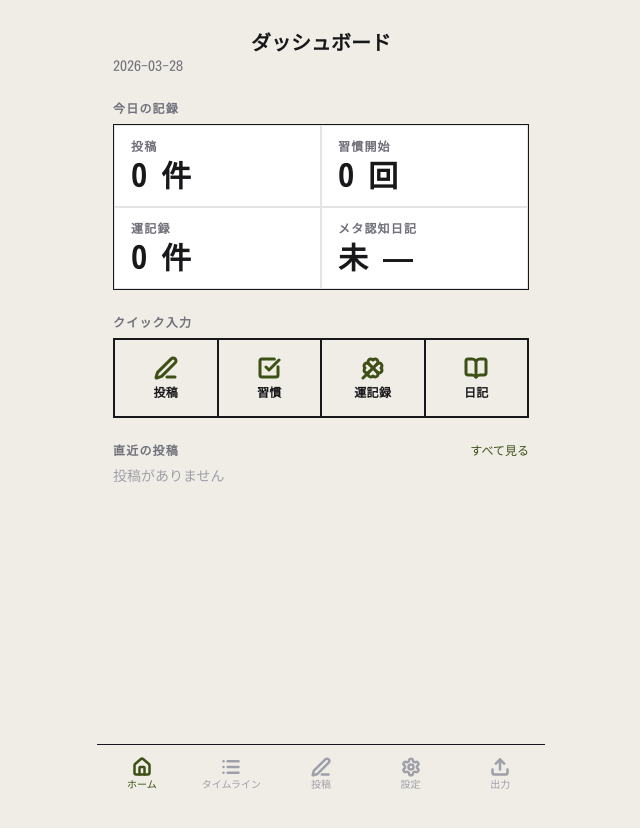
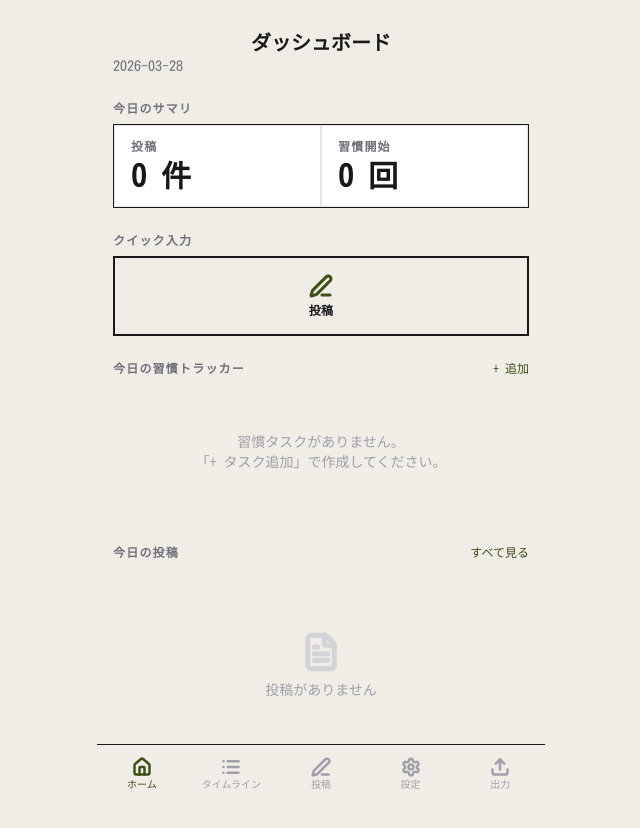
Before and after one commit to sen-sketch/self-insight-app, a Next.js app: page / in a window 1280 px wide. Shown: the top 828 px of the page, without its empty margins (319-959 px from the left). Before the commit the page ends 800 px from the top, so only its background shows below. Built offline with nearby package versions, Linux system fonts and the light colour scheme.

Commit message:
Phase 6: ホーム画面の更新

```diff
--- a/src/components/dashboard/DashboardPage.tsx
+++ b/src/components/dashboard/DashboardPage.tsx
@@ -1,36 +1,26 @@
 "use client";
 
-import { useMemo, useState } from "react";
+import { useState } from "react";
 import Link from "next/link";
 import {
-  getTimelinePosts,
+  getPosts,
+  addPost,
+  updatePost,
+  deletePost,
+  getHabits,
+  addHabit,
+  updateHabit,
+  deleteHabit,
+  addHabitStartLog,
   getHabitStartLogs,
-  getLuckRecords,
-  getMetaDiaryByDate,
-  getHabits,
+  reorderActiveHabits,
 } from "@/storage";
-import { formatDisplayDateTime, toTokyoYmd } from "@/lib/datetime";
-import { getHabitWeeklyStats } from "@/lib/habitStats";
-import type { TimelinePost } from "@/lib/types";
-import type { DailyStartEntry } from "@/lib/habitStats";
-import { PenLine, CheckSquare, Clover, BookOpen, Annoyed, Frown, Meh, Smile, Laugh } from "lucide-react";
-import type { LucideIcon } from "lucide-react";
-
-// ─── ユーティリティ ────────────────────────────────────────────
-
-const DAY_LABELS = ["月", "火", "水", "木", "金", "土", "日"] as const;
-
-function getDayLabel(ymd: string): string {
-  const [y, m, d] = ymd.split("-").map(Number);
-  const idx = (new Date(Date.UTC(y, m - 1, d)).getUTCDay() + 6) % 7;
-  return DAY_LABELS[idx];
-}
-
-function minutesToHHmm(minutes: number): string {
-  const h = Math.floor(minutes / 60);
-  const m = minutes % 60;
-  return `${String(h).padStart(2, "0")}:${String(m).padStart(2, "0")}`;
-}
+import { toTokyoYmd } from "@/lib/datetime";
+import type { Post, Habit, HabitStartLog, CreateHabitInput, CreatePostInput } from "@/lib/types";
+import { HabitList } from "@/components/habit/HabitList";
+import { HabitForm } from "@/components/habit/HabitForm";
+import { PostList } from "@/components/post/PostList";
+import { PenLine } from "lucide-react";
 
 // ─── サマリカード ──────────────────────────────────────────────
 
@@ -48,103 +38,79 @@ function SummaryCard({ label, value }: SummaryCardProps) {
   );
 }
 
-
-// ─── 直近投稿アイテム ──────────────────────────────────────────
-
-const MOOD_ICONS: Record<number, LucideIcon> = {
-  1: Annoyed,
-  2: Frown,
-  3: Meh,
-  4: Smile,
-  5: Laugh,
-};
-
-function RecentPostItem({ post }: { post: TimelinePost }) {
-  const date = formatDisplayDateTime(post.postedAt);
-  return (
-    <div className="flex flex-col gap-1 border-b border-zinc-900 px-3 py-2 last:border-b-0">
-      <div className="flex items-center justify-between">
-        <span className="text-xs text-zinc-400">{date}</span>
-        {(() => { const Icon = MOOD_ICONS[post.moodScore]; return Icon ? <Icon size={16} strokeWidth={3} className="text-zinc-400" /> : null; })()}
-      </div>
-      <p className="line-clamp-2 text-sm text-zinc-700">{post.content}</p>
-    </div>
-  );
-}
-
-// ─── ミニドットグラフ ──────────────────────────────────────────
-
-function MiniDotRow({ entries }: { entries: DailyStartEntry[] }) {
-  return (
-    <div className="flex items-end gap-1">
-      {entries.map((entry) => {
-        const has = entry.minutesSinceMidnight !== null;
-        const label = has
-          ? `${getDayLabel(entry.date)} ${minutesToHHmm(entry.minutesSinceMidnight!)}`
-          : getDayLabel(entry.date);
-        return (
-          <div key={entry.date} className="flex flex-col items-center gap-0.5" title={label}>
-            <span
-              className={`h-3 w-3 rounded-full ${
-                has
-                  ? "bg-[#3d5016]"
-                  : "border border-zinc-400"
-              }`}
-            />
-            <span className="text-[8px] text-zinc-400">{getDayLabel(entry.date)}</span>
-          </div>
-        );
-      })}
-    </div>
-  );
-}
-
-// ─── クイック入力ボタン ────────────────────────────────────────
-
-function QuickButton({ href, label, Icon }: { href: string; label: string; Icon: LucideIcon }) {
-  return (
-    <Link
-      href={href}
-      className="group flex flex-1 flex-col items-center gap-1 border border-zinc-900 bg-[#f0ede6] px-2 py-4 text-center hover:bg-[#3d5016] transition-colors"
-    >
-      <Icon size={24} strokeWidth={3} className="text-[#3d5016] group-hover:text-white transition-colors" />
-      <span className="text-xs font-bold uppercase tracking-wide text-zinc-900 group-hover:text-white transition-colors">{label}</span>
-    </Link>
-  );
-}
-
 // ─── メインコンポーネント ──────────────────────────────────────
 
 export function DashboardPage() {
   const [today] = useState(() => toTokyoYmd());
 
-  const [data] = useState(() => {
-    const t = toTokyoYmd();
-    const posts = getTimelinePosts();
-    const logs = getHabitStartLogs();
-    const luckRecords = getLuckRecords();
-    const diary = getMetaDiaryByDate(t);
-    const activeHabits = getHabits().filter((h) => h.isActive);
+  const [habits, setHabits] = useState<Habit[]>(() => getHabits());
+  const [logs, setLogs] = useState<HabitStartLog[]>(() => getHabitStartLogs());
+  const [posts, setPosts] = useState<Post[]>(() => getPosts());
+  const [showHabitForm, setShowHabitForm] = useState(false);
 
-    return {
-      todayPostCount: posts.filter((p) => toTokyoYmd(p.postedAt) === t).length,
-      todayHabitStartCount: logs.filter((l) => toTokyoYmd(l.startedAt) === t).length,
-      todayLuckCount: luckRecords.filter((r) => toTokyoYmd(r.recordedAt) === t).length,
-      hasDiary: diary !== null,
-      recentPosts: posts.slice(0, 3),
-      activeHabits,
-      allLogs: logs,
-    };
-  });
+  const todayPosts = posts.filter((p) => toTokyoYmd(p.postedAt) === today);
+  const todayHabitStartCount = logs.filter((l) => toTokyoYmd(l.startedAt) === today).length;
 
-  const habitStats = useMemo(
-    () =>
-      data.activeHabits.map((h) => ({
-        habit: h,
-        stats: getHabitWeeklyStats(data.allLogs, h.id),
-      })),
-    [data.activeHabits, data.allLogs]
-  );
+  function reloadHabits() {
+    setHabits(getHabits());
+    setLogs(getHabitStartLogs());
+  }
+
+  function reloadPosts() {
+    setPosts(getPosts());
+  }
+
+  function handleLogStart(habitId: string, note: string | null) {
+    const startedAt = new Date().toISOString();
+    addHabitStartLog({ habitId, startedAt, note });
+    addPost({
+      postedAt: startedAt,
+      moodScore: null,
+      whatText: note ?? null,
+      resultText: null,
+      questionText: null,
+      habitTags: [habitId],
+      freeTags: [],
+    });
+    reloadHabits();
+    reloadPosts();
+  }
+
+  function handleReorder(orderedIds: string[]) {
+    reorderActiveHabits(orderedIds);
+    reloadHabits();
+  }
+
+  function handleAddHabit(data: CreateHabitInput) {
+    addHabit(data);
+    reloadHabits();
+    setShowHabitForm(false);
+  }
+
+  function handleUpdateHabit(id: string, patch: Partial<CreateHabitInput>) {
+    updateHabit(id, patch);
+    reloadHabits();
+  }
+
+  function handleToggleActive(id: string, isActive: boolean) {
+    updateHabit(id, { isActive });
+    reloadHabits();
+  }
+
+  function handleDeleteHabit(id: string) {
+    deleteHabit(id);
+    reloadHabits();
+  }
+
+  function handleUpdatePost(id: string, data: CreatePostInput) {
+    updatePost(id, data);
+    reloadPosts();
+  }
+
+  function handleDeletePost(id: string) {
+    deletePost(id);
+    reloadPosts();
+  }
 
   return (
     <div className="mx-auto w-full max-w-md flex flex-col gap-6 py-2">
@@ -156,12 +122,10 @@ export function DashboardPage() {
 
       {/* 今日のサマリカード */}
       <section>
-        <h2 className="mb-2 text-xs font-bold uppercase tracking-widest text-zinc-500">今日の記録</h2>
+        <h2 className="mb-2 text-xs font-bold uppercase tracking-widest text-zinc-500">今日のサマリ</h2>
         <div className="grid grid-cols-2 gap-0 border border-zinc-900">
-          <SummaryCard label="投稿" value={`${data.todayPostCount} 件`} />
-          <SummaryCard label="習慣開始" value={`${data.todayHabitStartCount} 回`} />
-          <SummaryCard label="運記録" value={`${data.todayLuckCount} 件`} />
-          <SummaryCard label="メタ認知日記" value={data.hasDiary ? "済 ✓" : "未 —"} />
+          <SummaryCard label="投稿" value={`${todayPosts.length} 件`} />
+          <SummaryCard label="習慣開始" value={`${todayHabitStartCount} 回`} />
         </div>
       </section>
 
@@ -169,56 +133,58 @@ export function DashboardPage() {
       <section>
         <h2 className="mb-2 text-xs font-bold uppercase tracking-widest text-zinc-500">クイック入力</h2>
         <div className="flex gap-0 border border-zinc-900">
-          <QuickButton href="/timeline" label="投稿" Icon={PenLine} />
-          <QuickButton href="/tracker" label="習慣" Icon={CheckSquare} />
-          <QuickButton href="/luck" label="運記録" Icon={Clover} />
-          <QuickButton href="/metadiary" label="日記" Icon={BookOpen} />
+          <Link
+            href="/post"
+            className="group flex flex-1 flex-col items-center gap-1 border border-zinc-900 bg-[#f0ede6] px-2 py-4 text-center hover:bg-[#3d5016] transition-colors"
+          >
+            <PenLine size={24} strokeWidth={3} className="text-[#3d5016] group-hover:text-white transition-colors" />
+            <span className="text-xs font-bold uppercase tracking-wide text-zinc-900 group-hover:text-white transition-colors">投稿</span>
+          </Link>
         </div>
       </section>
 
-      {/* 直近投稿3件 */}
+      {/* 今日の習慣トラッカー */}
       <section>
         <div className="mb-2 flex items-center justify-between">
-          <h2 className="text-xs font-bold uppercase tracking-widest text-zinc-500">直近の投稿</h2>
+          <h2 className="text-xs font-bold uppercase tracking-widest text-zinc-500">今日の習慣トラッカー</h2>
+          <button
+            onClick={() => setShowHabitForm((prev) => !prev)}
+            className="text-xs text-[#3d5016] hover:underline"
+          >
+            {showHabitForm ? "閉じる" : "+ 追加"}
+          </button>
+        </div>
+        {showHabitForm && (
+          <div className="mb-2">
+            <HabitForm onSubmit={handleAddHabit} onCancel={() => setShowHabitForm(false)} />
+          </div>
+        )}
+        <HabitList
+          habits={habits}
+          logs={logs}
+          onReorder={handleReorder}
+          onUpdate={handleUpdateHabit}
+          onDelete={handleDeleteHabit}
+          onToggleActive={handleToggleActive}
+          onLogStart={handleLogStart}
+        />
+      </section>
+
+      {/* 今日の投稿 */}
+      <section>
+        <div className="mb-2 flex items-center justify-between">
+          <h2 className="text-xs font-bold uppercase tracking-widest text-zinc-500">今日の投稿</h2>
           <Link href="/timeline" className="text-xs text-[#3d5016] hover:underline">
             すべて見る
           </Link>
         </div>
-        {data.recentPosts.length === 0 ? (
-          <p className="text-sm text-zinc-400">投稿がありません</p>
-        ) : (
-          <div className="flex flex-col gap-0 border border-zinc-900">
-            {data.recentPosts.map((post) => (
-              <RecentPostItem key={post.id} post={post} />
-            ))}
-          </div>
-        )}
+        <PostList
+          posts={todayPosts}
+          habits={habits}
+          onUpdate={handleUpdatePost}
+          onDelete={handleDeletePost}
+        />
       </section>
-
-      {/* 今週の習慣開始ミニグラフ */}
-      {habitStats.length > 0 && (
-        <section>
-          <div className="mb-2 flex items-center justify-between">
-            <h2 className="text-xs font-bold uppercase tracking-widest text-zinc-500">今週の習慣</h2>
-            <Link href="/tracker" className="text-xs text-[#3d5016] hover:underline">
-              詳細
-            </Link>
-          </div>
-          <div className="flex flex-col gap-0 border border-zinc-900">
-            {habitStats.map(({ habit, stats }) => (
-              <div
-                key={habit.id}
-                className="flex items-center justify-between gap-3 border-b border-zinc-900 px-3 py-2 last:border-b-0"
-              >
-                <span className="min-w-0 flex-1 truncate text-sm text-zinc-700">
-                  {habit.name}
-                </span>
-                <MiniDotRow entries={stats.currentWeek} />
-              </div>
-            ))}
-          </div>
-        </section>
-      )}
     </div>
   );
 }
```
Also changed, not shown: 1 other file (tests, documents, lock files or other folders).
